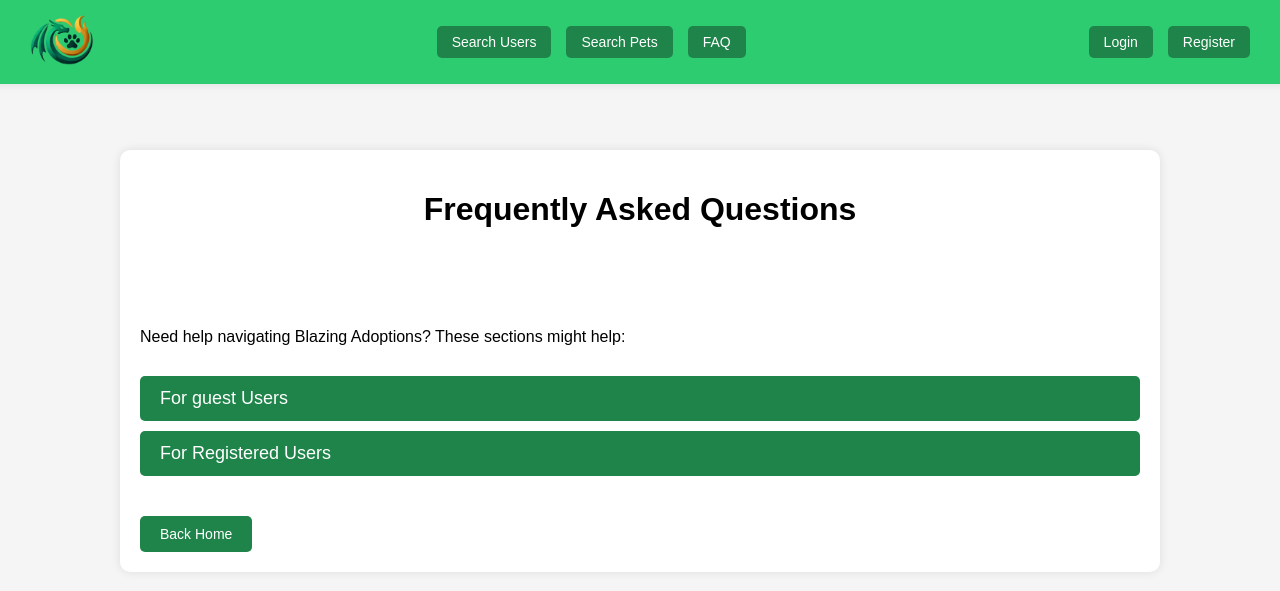
After one commit to lcmiles/CS-499-Capstone, a Flask app: page /faq in a window 1280 px wide. The commit adds this page. Shown: the top 591 px of the page. Run offline with Flask 3, Linux system fonts and the light colour scheme.

Commit message:
Changes1

```diff
--- a/app.py
+++ b/app.py
@@ -21,7 +21,7 @@ import base64
 
 app = Flask(__name__)
 
-LOCAL_TESTING = False  # set True if running locally
+LOCAL_TESTING = True  # set True if running locally
 LOCAL_DB = False  # set True if using local database
 
 if LOCAL_TESTING:
@@ -600,6 +600,10 @@ def mark_notification_viewed(notification_id):
         db.session.commit()
     return redirect(url_for("view_pet", pet_id=notification.pet_id))
 
+@app.route("/faq")
+def faq():
+    return render_template('faq.html')
+
 @app.context_processor
 def inject_notifications():
     if "user_id" in session:
--- a/static/style.css
+++ b/static/style.css
@@ -1027,3 +1027,89 @@ button:disabled {
     font-size: 18px;
     color: #888;
 }
+
+.faq-section {
+    margin: 20px 0;
+}
+
+.faq-title {
+    background-color: #1e8449;
+    color: white;
+    cursor: pointer;
+    padding: 12px 20px;
+    width: 100%;
+    text-align: left;
+    border: none;
+    outline: none;
+    font-size: 18px;
+    transition: background-color 0.3s;
+    margin-top: 10px;
+    border-radius: 5px;
+}
+
+.faq-title.active,
+.faq-title:hover {
+    background-color: #145a32;
+}
+
+.faq-content {
+    padding: 0 20px;
+    display: none;
+    overflow: hidden;
+    background-color: #f9f9f9;
+    border-left: 2px solid #ccc;
+    border-right: 2px solid #ccc;
+    border-bottom: 2px solid #ccc;
+    border-radius: 0 0 5px 5px;
+    max-height: none;
+    overflow-y: auto;
+}
+
+.faq-content ul {
+    list-style-type: none;
+    padding: 10px 0;
+}
+
+.faq-content li {
+    margin-bottom: 15px;
+    line-height: 1.6;
+}
+
+.back-home-btn {
+    margin-top: 20px;
+    background-color: #1e8449;
+    color: white;
+    border: none;
+    padding: 10px 20px;
+    border-radius: 5px;
+    font-size: 14px;
+    cursor: pointer;
+}
+
+.back-home-btn:hover {
+    background-color: #145a32;
+}
+
+.faq-video {
+    position: relative;
+    padding-bottom: 56.25%;
+    height: 0;
+
+    margin-top: 10px;
+    border-radius: 5pc;
+    overflow: hidden;
+    margin-bottom: 10px;
+}
+
+.faq-video iframe {
+    position: absolute;
+    top: 0;
+    left: 0;
+    width: 100%;
+    height: 100%;
+    border: none;
+}
+
+/******cursor********/
+
+*{cursor: url('/static/cursor/icons8-cat-footprint-50.png'), auto !important;}
--- /dev/null
+++ b/templates/faq.html
@@ -0,0 +1,68 @@
+<!DOCTYPE html>
+<html>
+<head>
+    <title>FAQ</title>
+    <link rel="stylesheet" type="text/css" href="{{ url_for('static', filename='style.css') }}">
+</head>
+
+<body>
+    {% include 'navbar.html' %}
+
+    <div class="container">
+        <h1>Frequently Asked Questions</h1>
+        <p>Need help navigating Blazing Adoptions? These sections might help:</p>
+
+        <div class="faq-section">
+            <button class="faq-title">For guest Users</button>
+            <div class="faq-content">
+                <ul>
+                    <li><strong>How can I register?</strong><br>
+                        <div class="faq-video">
+                            <iframe src="https://scribehow.com/embed/How_to_register_on_our_website__e4fooberSZ2yrM96tzvV_A?as=video" width="75%" height="300" allowfullscreen frameborder="0"></iframe>
+                        </div>
+
+
+                    </li>
+                    <li><strong>Can I browse pets without creating an account?</strong><br>
+                        Yes, you can view pet listings without a registering</li>
+
+                    <li><strong>Can I save pets as a guest?</strong><br>
+                        No, you will need to register for this feature.</li>
+                    <li><strong>Will the pets I see be up-to-date?</strong><br>
+                        Yes, listings are updated in real time by Shelter management.</li>
+
+                </ul>
+            </div>
+
+            <button class="faq-title">For Registered Users</button>
+            <div class="faq-content">
+                <ul>
+                    <li><strong>How do I save a pet?</strong><br>
+                        Click on the save/heart button on a pet listing. You can view saved pets in your profile.</li>
+                    <li><strong>How do I update my profile info?</strong><br>
+                        Click your profile picture in the top-right and select “Edit Profile.”.</li>
+
+                </ul>
+            </div>
+        </div>
+
+        <button class="back-home-btn" onclick="window.location.href='{{ url_for('index') }}'">Back Home</button>
+    </div>
+
+    <script>
+        const faqTitles = document.querySelectorAll(".faq-title");
+
+        faqTitles.forEach(title => {
+            title.addEventListener("click", function () {
+                this.classList.toggle("active");
+                const content = this.nextElementSibling;
+                if (content.style.display === "block") {
+                    content.style.display = "none";
+                } else {
+                    content.style.display = "block";
+                }
+            });
+        });
+    </script>
+</body>
+</html>
--- a/templates/navbar.html
+++ b/templates/navbar.html
@@ -13,6 +13,8 @@
             {% endif %}
             <a href="{{ url_for('search_users') }}" class="create-post-btn">Search Users</a>
             <a href="{{ url_for('search_pets_route') }}" class="create-post-btn">Search Pets</a>
+            <!-- ************************ CHANGE -->
+            <a href = "{{url_for('faq') }}" class="create-post-btn">FAQ</a>
             {% if session.get('user_id') %}
             <a href="{{ url_for('saved_pets') }}" class="create-post-btn">Saved Pets</a>
             {% endif %}
```
Also changed, not shown: static/cursor/icons8-cat-footprint-50.png (added).
